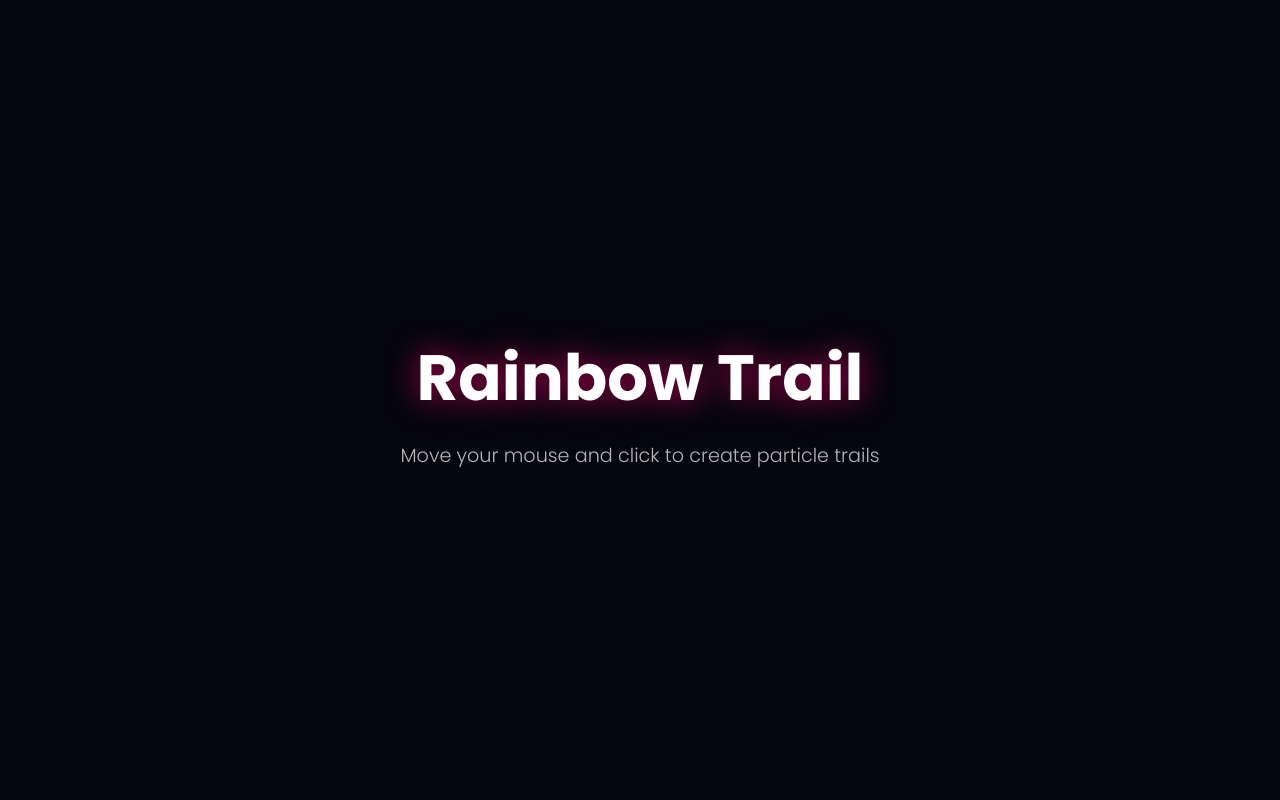
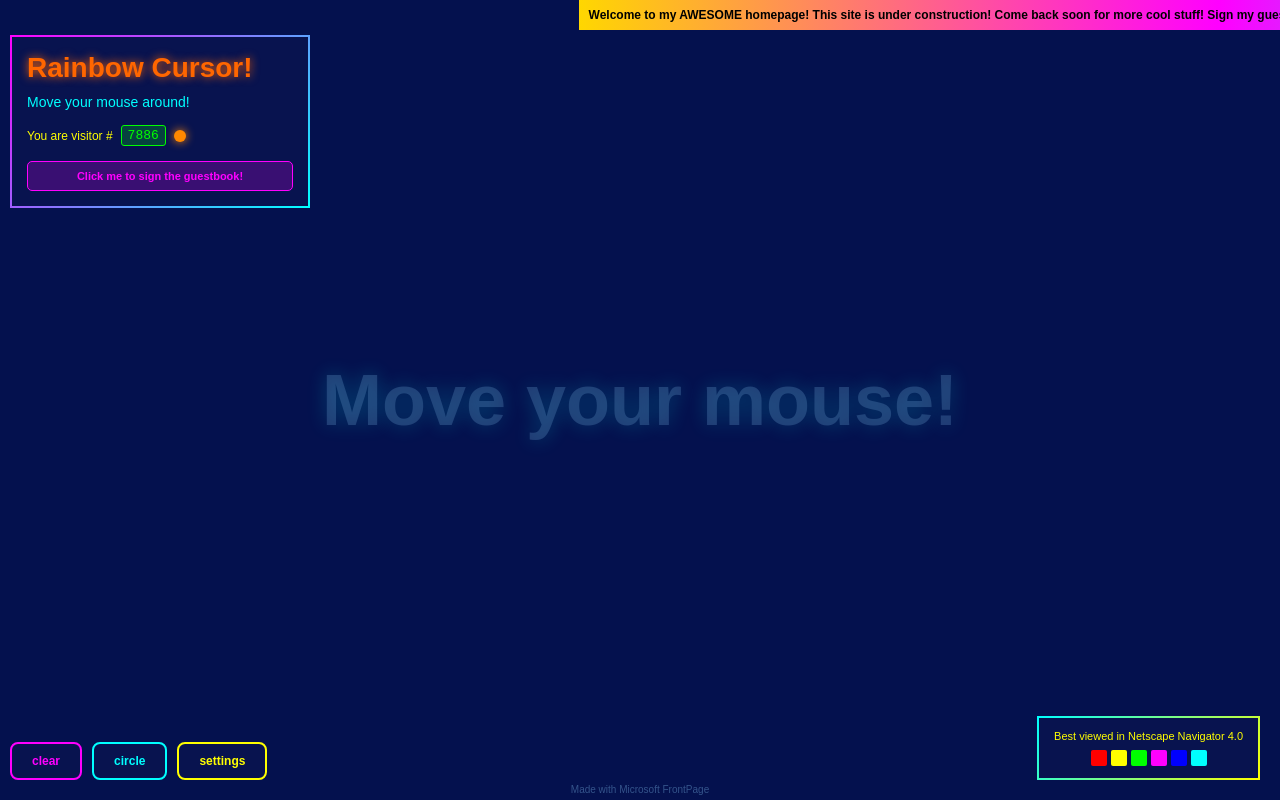
Before and after one commit to azzadaboss/gamegamef, a React (Vite) app: page / in a window 1280 px wide. Built offline with nearby package versions, Linux system fonts and the light colour scheme; the HTML template or start-up script is replaced by a standard one.

Commit message:
Recreate Rainbow Cursor game matching original design

```diff
--- a/src/App.css
+++ b/src/App.css
@@ -4,7 +4,37 @@
   margin: 0;
   padding: 0;
   overflow: hidden;
-  background: linear-gradient(135deg, #0a0a14 0%, #1a1a2e 50%, #16213e 100%);
+  background: linear-gradient(135deg, #0b1450 0%, #1a1a4e 50%, #2a0a4e 100%);
+  font-family: Arial, sans-serif;
+  color: white;
+}
+
+.banner {
+  position: fixed;
+  top: 0;
+  left: 0;
+  right: 0;
+  height: 30px;
+  background: linear-gradient(90deg, #FFD700, #FF00FF, #00FFFF);
+  color: #000;
+  display: flex;
+  align-items: center;
+  padding: 0 10px;
+  font-size: 12px;
+  font-weight: bold;
+  z-index: 1000;
+  overflow: hidden;
+  white-space: nowrap;
+  animation: scroll 20s linear infinite;
+}
+
+@keyframes scroll {
+  0% {
+    transform: translateX(100%);
+  }
+  100% {
+    transform: translateX(-100%);
+  }
 }
 
 .canvas {
@@ -12,40 +42,206 @@
   width: 100%;
   height: 100%;
   cursor: crosshair;
+  position: absolute;
+  top: 0;
+  left: 0;
 }
 
-.ui {
+.info-box {
+  position: fixed;
+  top: 35px;
+  left: 10px;
+  width: 300px;
+  padding: 15px;
+  background: rgba(11, 20, 80, 0.8);
+  border: 2px solid;
+  border-image: linear-gradient(135deg, #FF00FF, #00FFFF) 1;
+  border-radius: 10px;
+  z-index: 100;
+}
+
+.title {
+  color: #FF6600;
+  font-size: 28px;
+  margin: 0 0 10px 0;
+  text-shadow: 0 0 10px #FF6600;
+}
+
+.instruction {
+  color: #00FFFF;
+  font-size: 14px;
+  margin: 0 0 15px 0;
+}
+
+.visitor-info {
+  display: flex;
+  align-items: center;
+  gap: 8px;
+  margin-bottom: 15px;
+}
+
+.visitor-label {
+  color: #FFFF00;
+  font-size: 12px;
+}
+
+.visitor-number {
+  background: rgba(0, 255, 0, 0.2);
+  padding: 2px 6px;
+  border: 1px solid #00FF00;
+  font-family: monospace;
+  color: #00FF00;
+  border-radius: 3px;
+}
+
+.visitor-dot {
+  width: 12px;
+  height: 12px;
+  background: #FF8800;
+  border-radius: 50%;
+  box-shadow: 0 0 10px #FF8800;
+}
+
+.guestbook-btn {
+  width: 100%;
+  padding: 8px;
+  background: rgba(255, 0, 255, 0.2);
+  color: #FF00FF;
+  border: 1px solid #FF00FF;
+  border-radius: 5px;
+  cursor: pointer;
+  font-size: 11px;
+  font-weight: bold;
+  transition: all 0.3s;
+}
+
+.guestbook-btn:hover {
+  background: rgba(255, 0, 255, 0.4);
+  box-shadow: 0 0 10px #FF00FF;
+}
+
+.center-text {
   position: fixed;
   top: 50%;
   left: 50%;
   transform: translate(-50%, -50%);
-  text-align: center;
-  color: white;
-  font-family: 'Poppins', sans-serif;
+  font-size: 72px;
+  font-weight: bold;
+  color: rgba(100, 150, 200, 0.3);
+  text-shadow: 0 0 20px rgba(0, 255, 255, 0.2);
+  z-index: 10;
   pointer-events: none;
-  z-index: 10;
 }
 
-.ui h1 {
-  font-size: 4rem;
-  margin: 0;
-  font-weight: 700;
-  text-shadow: 0 0 20px rgba(255, 0, 110, 0.5);
-  animation: glow 2s ease-in-out infinite;
+.controls {
+  position: fixed;
+  bottom: 20px;
+  left: 10px;
+  display: flex;
+  gap: 10px;
+  z-index: 100;
 }
 
-.ui p {
-  font-size: 1.2rem;
-  margin-top: 1rem;
-  color: rgba(255, 255, 255, 0.7);
-  font-weight: 300;
+.btn {
+  padding: 10px 20px;
+  border: 2px solid;
+  background: rgba(11, 20, 80, 0.8);
+  border-radius: 8px;
+  cursor: pointer;
+  font-size: 12px;
+  font-weight: bold;
+  transition: all 0.3s;
+  text-transform: lowercase;
 }
 
-@keyframes glow {
-  0%, 100% {
-    text-shadow: 0 0 20px rgba(255, 0, 110, 0.5);
-  }
-  50% {
-    text-shadow: 0 0 40px rgba(255, 0, 110, 0.8);
-  }
+.btn-clear {
+  border-color: #FF00FF;
+  color: #FF00FF;
 }
+
+.btn-clear:hover {
+  background: rgba(255, 0, 255, 0.3);
+  box-shadow: 0 0 15px #FF00FF;
+}
+
+.btn-circle {
+  border-color: #00FFFF;
+  color: #00FFFF;
+}
+
+.btn-circle:hover {
+  background: rgba(0, 255, 255, 0.3);
+  box-shadow: 0 0 15px #00FFFF;
+}
+
+.btn-settings {
+  border-color: #FFFF00;
+  color: #FFFF00;
+}
+
+.btn-settings:hover {
+  background: rgba(255, 255, 0, 0.2);
+  box-shadow: 0 0 15px #FFFF00;
+}
+
+.netscape-box {
+  position: fixed;
+  bottom: 20px;
+  right: 20px;
+  padding: 12px 15px;
+  background: rgba(11, 20, 80, 0.8);
+  border: 2px solid;
+  border-image: linear-gradient(135deg, #00FFFF, #FFFF00) 1;
+  border-radius: 8px;
+  font-size: 11px;
+  color: #FFFF00;
+  text-align: center;
+  z-index: 100;
+}
+
+.color-squares {
+  display: flex;
+  gap: 4px;
+  margin-top: 8px;
+  justify-content: center;
+}
+
+.square {
+  width: 16px;
+  height: 16px;
+  border-radius: 2px;
+}
+
+.square.red {
+  background: #FF0000;
+}
+
+.square.yellow {
+  background: #FFFF00;
+}
+
+.square.green {
+  background: #00FF00;
+}
+
+.square.magenta {
+  background: #FF00FF;
+}
+
+.square.blue {
+  background: #0000FF;
+}
+
+.square.cyan {
+  background: #00FFFF;
+}
+
+.footer {
+  position: fixed;
+  bottom: 5px;
+  left: 50%;
+  transform: translateX(-50%);
+  font-size: 10px;
+  color: rgba(100, 150, 200, 0.5);
+  z-index: 50;
+}
--- a/src/App.tsx
+++ b/src/App.tsx
@@ -1,4 +1,4 @@
-import { useEffect, useRef } from 'react'
+import { useEffect, useRef, useState } from 'react'
 import './App.css'
 
 interface Particle {
@@ -15,6 +15,8 @@ export default function App() {
   const particlesRef = useRef<Particle[]>([])
   const mouseRef = useRef({ x: 0, y: 0 })
   const animationRef = useRef<number>()
+  const [visitorCount] = useState(7886)
+  const [drawMode, setDrawMode] = useState<'particles' | 'circle'>('particles')
 
   useEffect(() => {
     const canvas = canvasRef.current
@@ -35,18 +37,12 @@ export default function App() {
       mouseRef.current = { x: e.clientX, y: e.clientY }
 
       // Create particles at mouse position
-      const colors = [
-        '#FF006E',
-        '#FB5607',
-        '#FFBE0B',
-        '#8338EC',
-        '#3A86FF',
-        '#06FFA5',
-      ]
+      const colors = ['#00FFFF', '#00FF00', '#FF6600', '#FFFF00', '#FF00FF']
 
-      for (let i = 0; i < 3; i++) {
-        const angle = (Math.random() * Math.PI * 2)
-        const velocity = 2 + Math.random() * 3
+      if (drawMode === 'particles') {
+        for (let i = 0; i < 2; i++) {
+          const angle = Math.random() * Math.PI * 2
+          const velocity = 1 + Math.random() * 2
           particlesRef.current.push({
             x: mouseRef.current.x,
             y: mouseRef.current.y,
@@ -57,26 +53,16 @@ export default function App() {
           })
         }
       }
+    }
 
     const handleMouseDown = () => {
-      const colors = [
-        '#FF006E',
-        '#FB5607',
-        '#FFBE0B',
-        '#8338EC',
-        '#3A86FF',
-        '#06FFA5',
-      ]
-
-      // Burst of particles
-      for (let i = 0; i < 15; i++) {
-        const angle = (i / 15) * Math.PI * 2
-        const velocity = 4 + Math.random() * 3
+      if (drawMode === 'circle') {
+        const colors = ['#00FFFF', '#00FF00', '#FF6600', '#FFFF00', '#FF00FF']
         particlesRef.current.push({
           x: mouseRef.current.x,
           y: mouseRef.current.y,
-          vx: Math.cos(angle) * velocity,
-          vy: Math.sin(angle) * velocity,
+          vx: 0,
+          vy: 0,
           life: 1,
           color: colors[Math.floor(Math.random() * colors.length)],
         })
@@ -87,8 +73,8 @@ export default function App() {
     window.addEventListener('mousedown', handleMouseDown)
 
     const animate = () => {
-      // Clear canvas with slight fade
-      ctx.fillStyle = 'rgba(10, 10, 20, 0.1)'
+      // Clear canvas with fade
+      ctx.fillStyle = 'rgba(11, 20, 80, 0.15)'
       ctx.fillRect(0, 0, canvas.width, canvas.height)
 
       // Update and draw particles
@@ -97,25 +83,27 @@ export default function App() {
       particlesRef.current.forEach((particle: Particle) => {
         particle.x += particle.vx
         particle.y += particle.vy
-        particle.vy += 0.1 // gravity
-        particle.life -= 0.02
+        particle.vy += 0.08
+        particle.life -= 0.015
 
         const alpha = particle.life
-        ctx.fillStyle = particle.color.replace(')', `, ${alpha})`)
-          .replace('rgb', 'rgba')
-
-        // If it's hex, convert to rgba
-        if (particle.color.startsWith('#')) {
         const hex = particle.color.substring(1)
         const r = parseInt(hex.substring(0, 2), 16)
         const g = parseInt(hex.substring(2, 4), 16)
         const b = parseInt(hex.substring(4, 6), 16)
         ctx.fillStyle = `rgba(${r}, ${g}, ${b}, ${alpha})`
-        }
 
+        const size = 6 + Math.random() * 4
         ctx.beginPath()
-        ctx.arc(particle.x, particle.y, 4 * Math.max(0, particle.life), 0, Math.PI * 2)
+        ctx.arc(particle.x, particle.y, size * Math.max(0.3, particle.life), 0, Math.PI * 2)
         ctx.fill()
+
+        // Glow effect
+        ctx.strokeStyle = `rgba(${r}, ${g}, ${b}, ${alpha * 0.5})`
+        ctx.lineWidth = 2
+        ctx.beginPath()
+        ctx.arc(particle.x, particle.y, size * Math.max(0.3, particle.life) + 3, 0, Math.PI * 2)
+        ctx.stroke()
       })
 
       animationRef.current = requestAnimationFrame(animate)
@@ -131,15 +119,58 @@ export default function App() {
         cancelAnimationFrame(animationRef.current)
       }
     }
-  }, [])
+  }, [drawMode])
+
+  const clearCanvas = () => {
+    if (canvasRef.current) {
+      const ctx = canvasRef.current.getContext('2d')
+      if (ctx) {
+        ctx.fillStyle = 'rgb(11, 20, 80)'
+        ctx.fillRect(0, 0, canvasRef.current.width, canvasRef.current.height)
+      }
+    }
+    particlesRef.current = []
+  }
 
   return (
     <div className="container">
+      <div className="banner">Welcome to my AWESOME homepage! This site is under construction! Come back soon for more cool stuff! Sign my guestbook!</div>
       <canvas ref={canvasRef} className="canvas" />
-      <div className="ui">
-        <h1>Rainbow Trail</h1>
-        <p>Move your mouse and click to create particle trails</p>
+
+      <div className="info-box">
+        <h1 className="title">Rainbow Cursor!</h1>
+        <p className="instruction">Move your mouse around!</p>
+        <div className="visitor-info">
+          <span className="visitor-label">You are visitor #</span>
+          <span className="visitor-number">{visitorCount}</span>
+          <div className="visitor-dot"></div>
         </div>
+        <button className="guestbook-btn">Click me to sign the guestbook!</button>
+      </div>
+
+      <div className="center-text">Move your mouse!</div>
+
+      <div className="controls">
+        <button className="btn btn-clear" onClick={clearCanvas}>Clear</button>
+        <button className="btn btn-circle" onClick={() => setDrawMode(drawMode === 'circle' ? 'particles' : 'circle')}>
+          circle
+        </button>
+        <button className="btn btn-settings">Settings</button>
+      </div>
+
+      <div className="netscape-box">
+        <span>Best viewed in Netscape Navigator 4.0</span>
+        <div className="color-squares">
+          <div className="square red"></div>
+          <div className="square yellow"></div>
+          <div className="square green"></div>
+          <div className="square magenta"></div>
+          <div className="square blue"></div>
+          <div className="square cyan"></div>
+        </div>
+      </div>
+
+      <div className="footer">Made with Microsoft FrontPage</div>
     </div>
   )
 }
```
Lines whose indentation alone changed are shown as unchanged.
